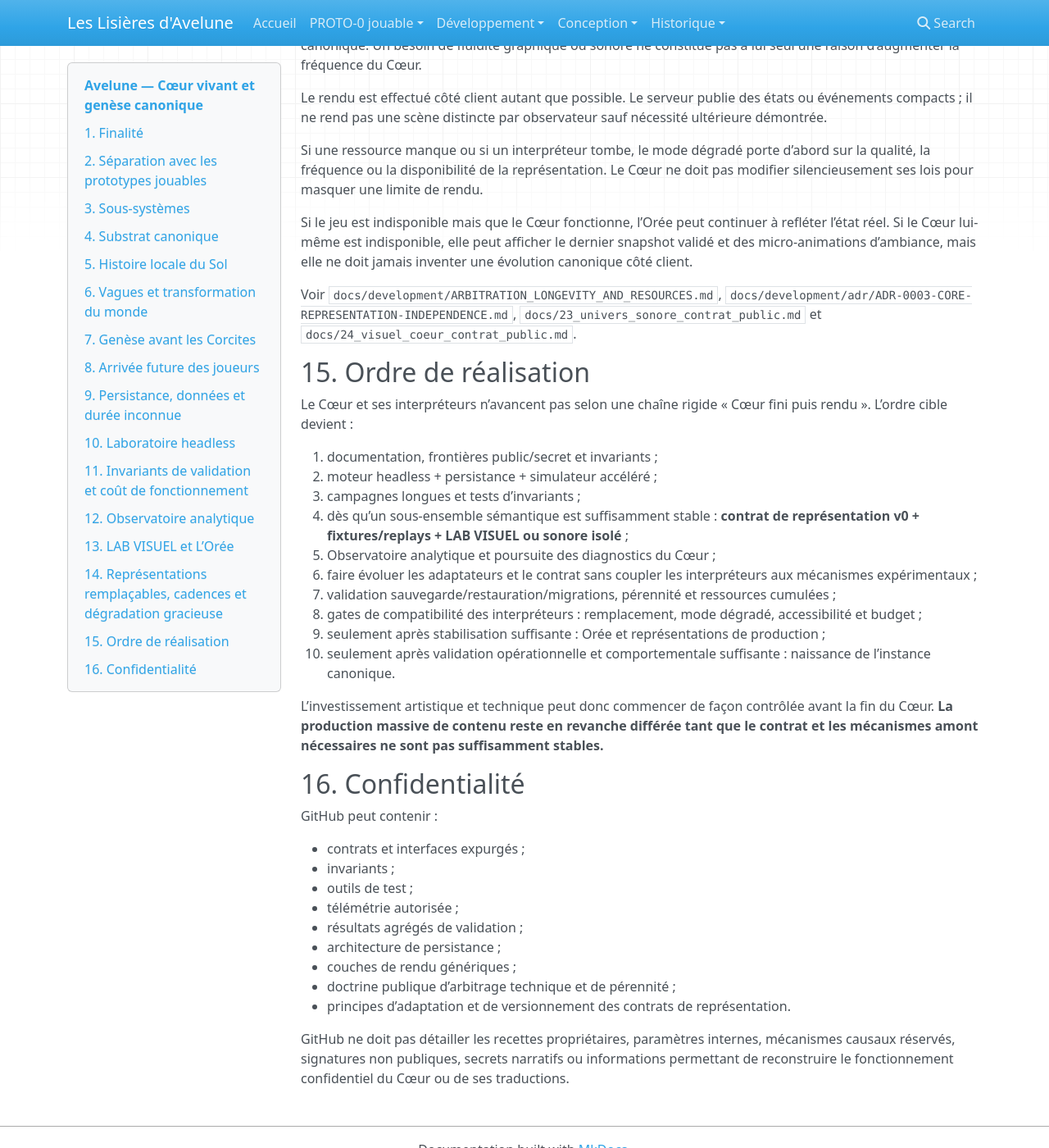
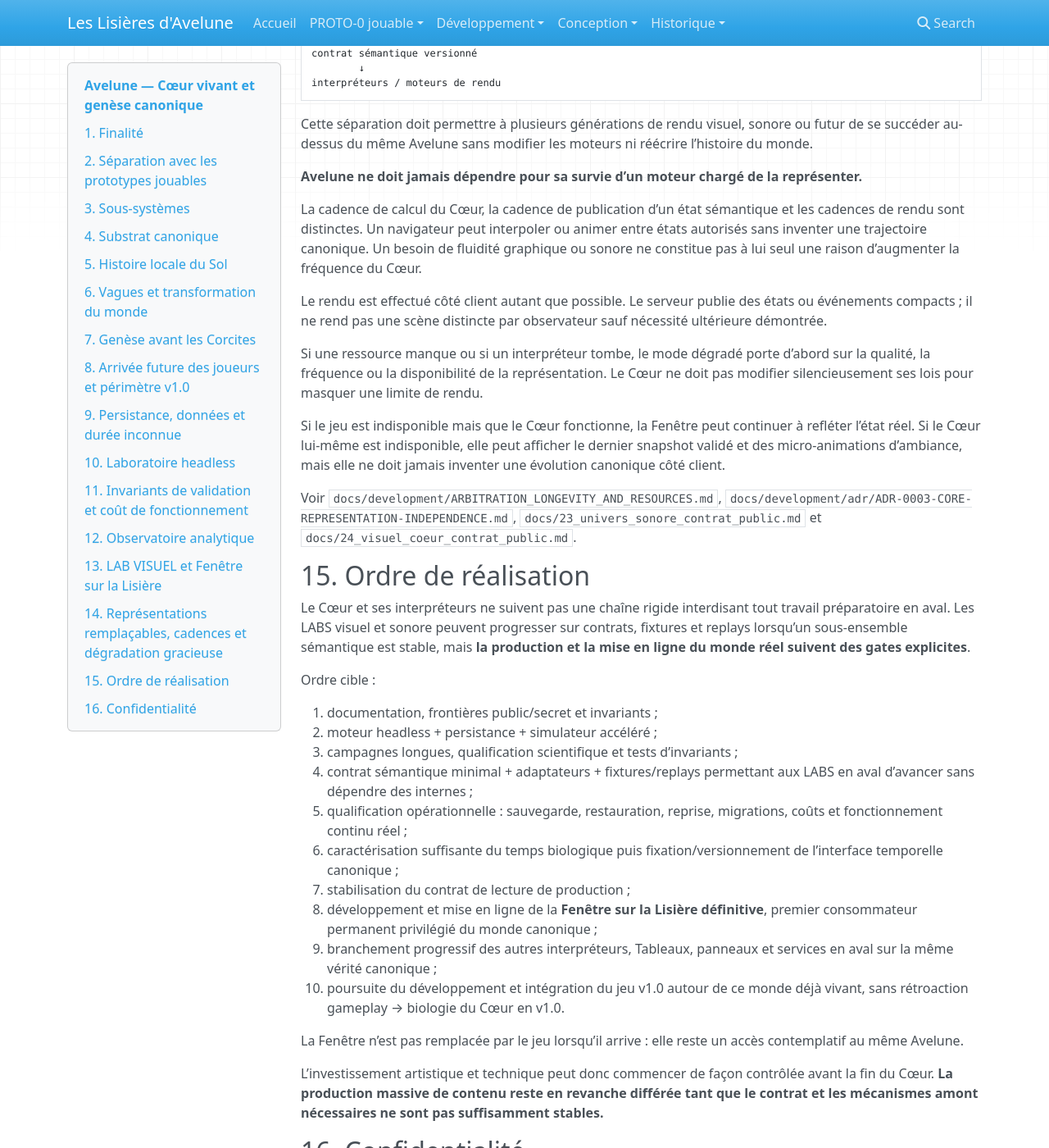
Before and after one commit to Abeliome-Officiel/les-lisieres-avelune, an MkDocs documentation site: the page built from docs/21_coeur_vivant_genese_canonique.md, in a window 1280 px wide and 1400 px high, scrolled down 6206 px. Shown: the whole window at 82% size. Built offline with MkDocs 1.6.1, drawn with Linux system fonts in a browser that asks for light colours; nearby versions of some CDN libraries; some of the changed text lies outside the part shown.

Commit message:
docs: aligner le coeur v1 et la Fenetre sur la Lisiere

```diff
--- a/docs/21_coeur_vivant_genese_canonique.md
+++ b/docs/21_coeur_vivant_genese_canonique.md
@@ -89,7 +89,7 @@ Le moteur peut faire apparaître des structures organisées transitoires avant l
 
 Des transformations majeures d’un même vivant, dont des **mues** au sens générique, peuvent être expérimentées tôt. Le Cœur demeure l’autorité sur l’identité et la transformation ; le rendu ne déduit ni ne crée des faits canoniques à partir de l’apparence.
 
-## 8. Arrivée future des joueurs
+## 8. Arrivée future des joueurs et périmètre v1.0
 
 Lorsque les premiers Corcites jouables arrivent, ils doivent s’implanter dans **l’état réellement atteint par Avelune**.
 
@@ -97,7 +97,9 @@ Le monde n’est pas remis à neuf pour leur arrivée.
 
 Une couche d’implantation devra cependant garantir une équité raisonnable : elle sélectionne des positions viables et comparables sans effacer l’histoire des régions. L’équité porte sur la capacité de commencer à jouer, pas sur l’identité parfaite des terrains.
 
-Après l’arrivée des joueurs, les actions agrégées des Corcites peuvent devenir une force supplémentaire. Avelune garde sa dynamique propre, mais une activité collective persistante peut infléchir son histoire à long terme.
+Pour la **v1.0**, la relation avec le Cœur reste volontairement **unidirectionnelle** : le Cœur produit l’état canonique et le jeu le consomme par des interfaces explicites. Les actions de gameplay d’un Corcite ne renvoient pas d’effet vers la biologie du Cœur dans cette version.
+
+Une éventuelle rétroaction écologique future des Corcites vers le monde vivant reste une piste post-v1 à étudier et valider séparément. Elle n’est ni une dépendance de CŒUR-0 ni une obligation du socle de production.
 
 ## 9. Persistance, données et durée inconnue
 
@@ -168,6 +170,8 @@ Toute charge significative doit pouvoir être qualifiée comme permanente, péri
 
 Les métriques et seuils chiffrés de validation peuvent rester hors de ce document.
 
+La qualification de CŒUR-0 vise une **suffisance durable**, pas une perfection biologique. Elle doit couvrir la tenue à temps long, la robustesse sur des cas indépendants et la capacité opérationnelle du runtime avant naissance canonique.
+
 ## 12. Observatoire analytique
 
 Une fois le moteur headless jugé viable, un **Observatoire privé** pourra afficher les séries temporelles nécessaires à l’analyse et à la calibration.
@@ -178,7 +182,7 @@ Le port hôte réservé pour une éventuelle exposition HTTP de ce chantier est
 
 L’Observatoire ne fait pas partie du chemin de survie canonique : sa panne ou son arrêt ne doit pas empêcher le Cœur sain de continuer.
 
-## 13. LAB VISUEL et L’Orée
+## 13. LAB VISUEL et Fenêtre sur la Lisière
 
 Le **LAB VISUEL peut être ouvert avant l’achèvement complet du Cœur** dès qu’un sous-ensemble sémantique est suffisamment stable pour être représenté sans figer les mécanismes expérimentaux.
 
@@ -198,11 +202,11 @@ Les fixtures synthétiques, exports de simulations enregistrées et futurs état
 
 Le LAB peut tester tôt continuité d’identité, transformations majeures, temps long, traces, accessibilité, qualité adaptative et coût de rendu. Il reste **non canonique** tant que les gates de production ne sont pas franchies.
 
-L’**Orée** est la façade contemplative pérenne destinée à traduire le vrai état du monde : vitrine de genèse, écran d’accueil public, seuil facultatif vers le jeu, point d’observation ultérieur ou façade de maintenance.
+La **Fenêtre sur la Lisière**, désignée dans certains documents antérieurs comme **l’Orée**, est un module contemplatif **pérenne du produit final**. Elle est destinée à traduire le vrai état du monde : accueil public possible, page de contemplation dédiée, seuil facultatif vers le jeu, point d’observation permanent ou façade de maintenance. Son emplacement exact dans l’expérience reste ouvert ; son caractère permanent ne l’est plus.
 
 La scène recherchée doit rester onirique, féerique, calme et peu explicative. La version publique ne doit ni exposer la recette du Cœur ni transformer les états internes en dashboard technique.
 
-La production définitive de l’Orée reste postérieure à une stabilisation suffisante du contrat et à la validation des coûts, de la dégradation et de la pérennité.
+La production définitive de la Fenêtre reste postérieure à une stabilisation suffisante du contrat de lecture et à la validation des coûts, de la dégradation, de la pérennité et du fonctionnement continu du Cœur.
 
 Voir `docs/24_visuel_coeur_contrat_public.md`.
 
@@ -232,24 +236,28 @@ Le rendu est effectué côté client autant que possible. Le serveur publie des
 
 Si une ressource manque ou si un interpréteur tombe, le mode dégradé porte d’abord sur la qualité, la fréquence ou la disponibilité de la représentation. Le Cœur ne doit pas modifier silencieusement ses lois pour masquer une limite de rendu.
 
-Si le jeu est indisponible mais que le Cœur fonctionne, l’Orée peut continuer à refléter l’état réel. Si le Cœur lui-même est indisponible, elle peut afficher le dernier snapshot validé et des micro-animations d’ambiance, mais elle ne doit jamais inventer une évolution canonique côté client.
+Si le jeu est indisponible mais que le Cœur fonctionne, la Fenêtre peut continuer à refléter l’état réel. Si le Cœur lui-même est indisponible, elle peut afficher le dernier snapshot validé et des micro-animations d’ambiance, mais elle ne doit jamais inventer une évolution canonique côté client.
 
 Voir `docs/development/ARBITRATION_LONGEVITY_AND_RESOURCES.md`, `docs/development/adr/ADR-0003-CORE-REPRESENTATION-INDEPENDENCE.md`, `docs/23_univers_sonore_contrat_public.md` et `docs/24_visuel_coeur_contrat_public.md`.
 
 ## 15. Ordre de réalisation
 
-Le Cœur et ses interpréteurs n’avancent pas selon une chaîne rigide « Cœur fini puis rendu ». L’ordre cible devient :
+Le Cœur et ses interpréteurs ne suivent pas une chaîne rigide interdisant tout travail préparatoire en aval. Les LABS visuel et sonore peuvent progresser sur contrats, fixtures et replays lorsqu’un sous-ensemble sémantique est stable, mais **la production et la mise en ligne du monde réel suivent des gates explicites**.
+
+Ordre cible :
 
 1. documentation, frontières public/secret et invariants ;
 2. moteur headless + persistance + simulateur accéléré ;
-3. campagnes longues et tests d’invariants ;
-4. dès qu’un sous-ensemble sémantique est suffisamment stable : **contrat de représentation v0 + fixtures/replays + LAB VISUEL ou sonore isolé** ;
-5. Observatoire analytique et poursuite des diagnostics du Cœur ;
-6. faire évoluer les adaptateurs et le contrat sans coupler les interpréteurs aux mécanismes expérimentaux ;
-7. validation sauvegarde/restauration/migrations, pérennité et ressources cumulées ;
-8. gates de compatibilité des interpréteurs : remplacement, mode dégradé, accessibilité et budget ;
-9. seulement après stabilisation suffisante : Orée et représentations de production ;
-10. seulement après validation opérationnelle et comportementale suffisante : naissance de l’instance canonique.
+3. campagnes longues, qualification scientifique et tests d’invariants ;
+4. contrat sémantique minimal + adaptateurs + fixtures/replays permettant aux LABS en aval d’avancer sans dépendre des internes ;
+5. qualification opérationnelle : sauvegarde, restauration, reprise, migrations, coûts et fonctionnement continu réel ;
+6. caractérisation suffisante du temps biologique puis fixation/versionnement de l’interface temporelle canonique ;
+7. stabilisation du contrat de lecture de production ;
+8. développement et mise en ligne de la **Fenêtre sur la Lisière définitive**, premier consommateur permanent privilégié du monde canonique ;
+9. branchement progressif des autres interpréteurs, Tableaux, panneaux et services en aval sur la même vérité canonique ;
+10. poursuite du développement et intégration du jeu v1.0 autour de ce monde déjà vivant, sans rétroaction gameplay → biologie du Cœur en v1.0.
+
+La Fenêtre n’est pas remplacée par le jeu lorsqu’il arrive : elle reste un accès contemplatif au même Avelune.
 
 L’investissement artistique et technique peut donc commencer de façon contrôlée avant la fin du Cœur. **La production massive de contenu reste en revanche différée tant que le contrat et les mécanismes amont nécessaires ne sont pas suffisamment stables.**
 
```
Also changed, not shown: other parts of docs/21_coeur_vivant_genese_canonique.md (+2 -2 lines).
